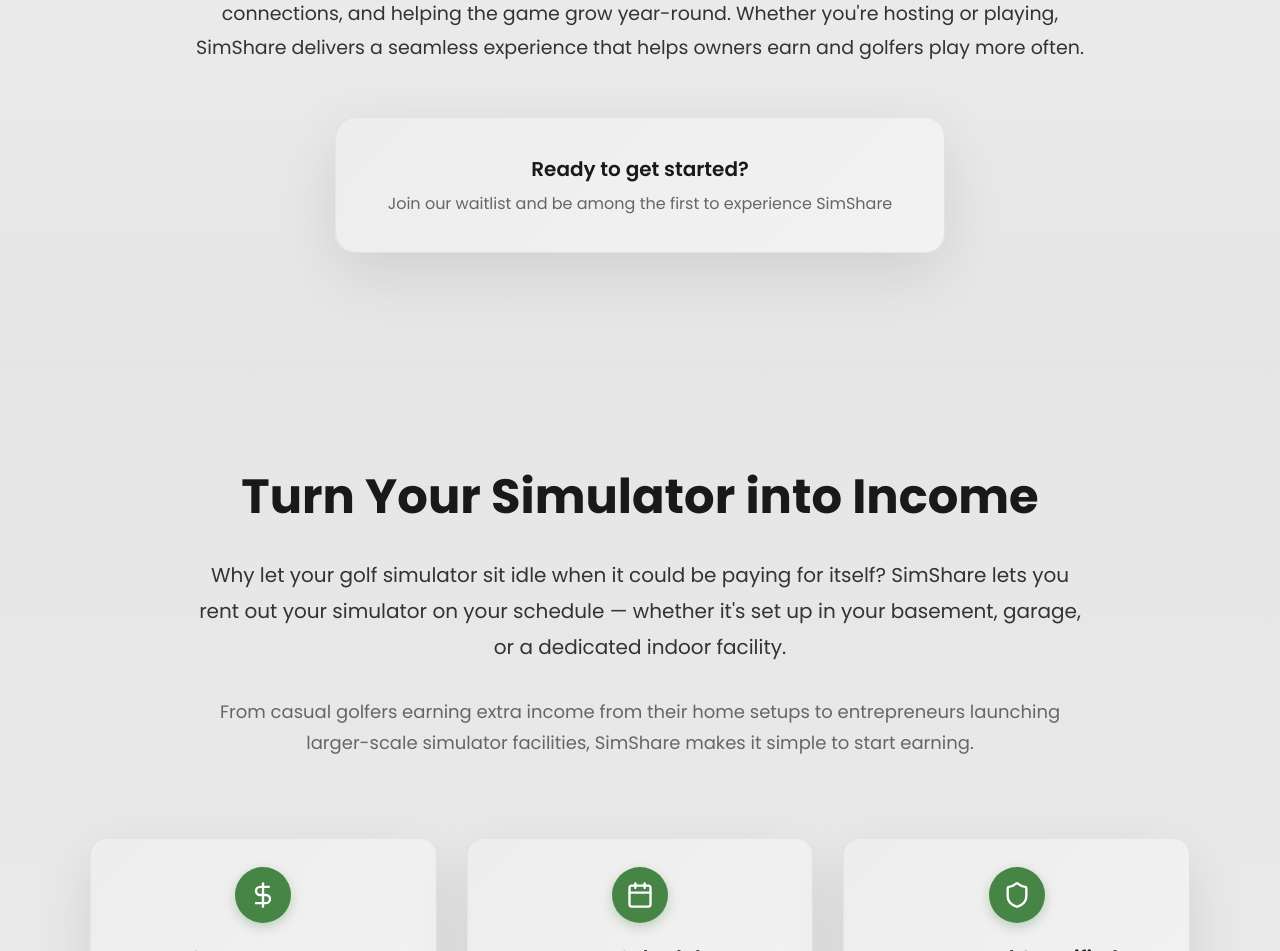
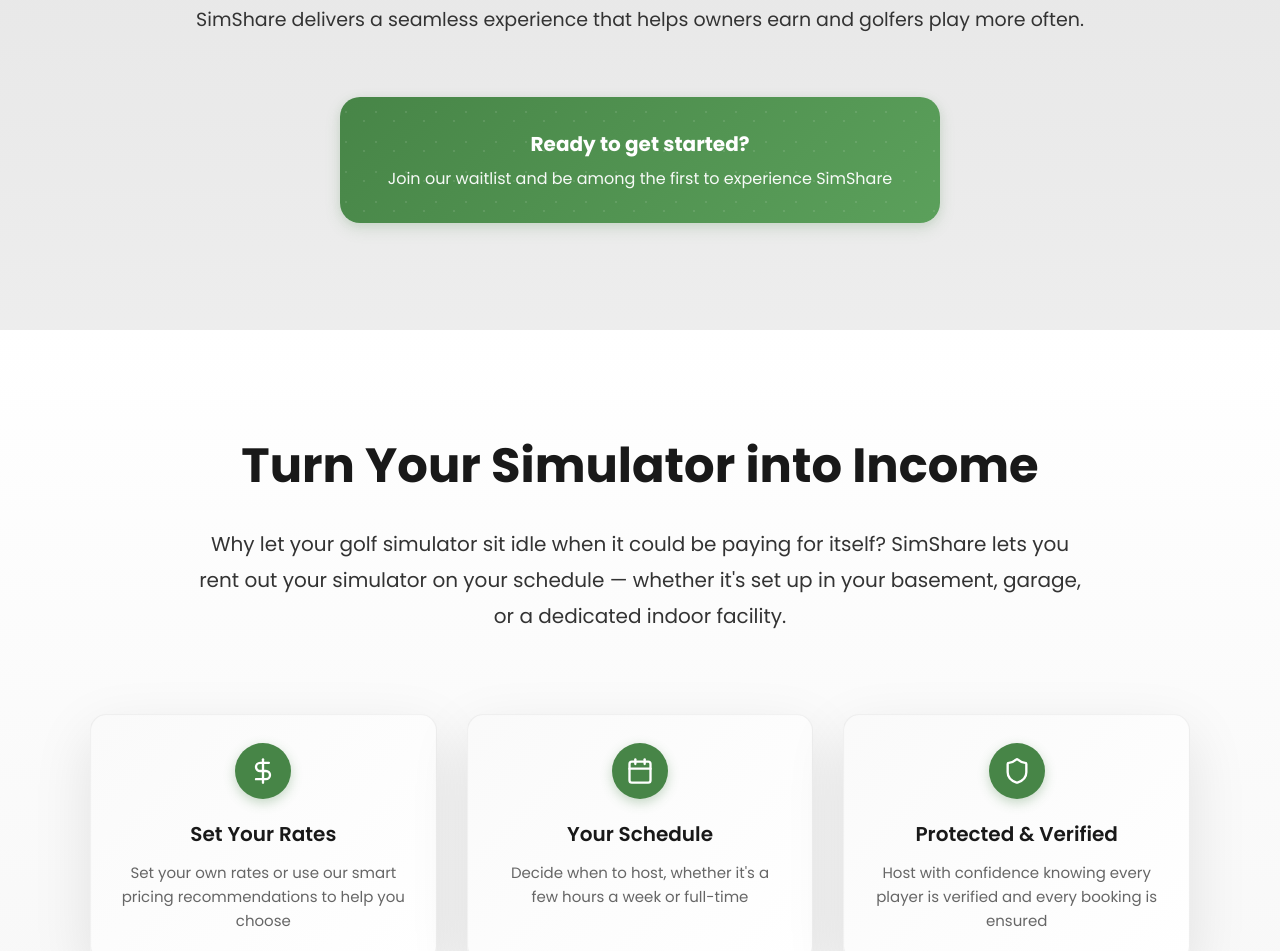
Before and after one commit to RAubi2424/SimShare-Website, a React (Vite) app: page / in a window 1280 px wide. Shown: the part 1561-2512 px from the top of the page. Built offline with nearby package versions, Linux system fonts and the light colour scheme; no server answers.

Commit message:
WEBSITE REFRESH V2

```diff
--- a/index.html
+++ b/index.html
@@ -13,10 +13,59 @@
     <title>SimShare - Your Swing, Your Schedule</title>
     <meta
       name="description"
+      content="Connecting golf simulator owners with players. Book premium golf simulators or earn income by sharing yours."
+    />
+    <meta name="keywords" content="SimShare, golf simulator rental, golf simulator sharing, indoor golf, golf simulator booking, golf simulator host, golf simulator near me" />
+    <meta name="author" content="SimShare" />
+    <link rel="canonical" href="https://simshare.ca" />
+
+    <!-- Open Graph / Facebook Meta Tags -->
+    <meta property="og:type" content="website" />
+    <meta property="og:url" content="https://simshare.ca" />
+    <meta property="og:title" content="SimShare - Your Swing, Your Schedule" />
+    <meta
+      property="og:description"
       content="Connect golf simulator owners with players. Book premium golf simulators or earn income by sharing yours."
     />
+    <meta property="og:image" content="https://simshare.ca/og-image.png" />
+    <meta property="og:image:width" content="1200" />
+    <meta property="og:image:height" content="630" />
+    <meta property="og:image:alt" content="SimShare - Your Swing, Your Schedule" />
+
+    <!-- Twitter Meta Tags -->
+    <meta property="twitter:card" content="summary_large_image" />
+    <meta property="twitter:url" content="https://simshare.ca" />
+    <meta
+      property="twitter:title"
+      content="SimShare - Your Swing, Your Schedule"
+    />
+    <meta
+      property="twitter:description"
+      content="Connect golf simulator owners with players. Book premium golf simulators or earn income by sharing yours."
+    />
+    <meta property="twitter:image" content="https://simshare.ca/og-image.png" />
+
+    <!-- Structured Data (JSON-LD) for SEO -->
+    <script type="application/ld+json">
+    {
+      "@context": "https://schema.org",
+      "@type": "Organization",
+      "name": "SimShare",
+      "url": "https://simshare.ca",
+      "logo": "https://simshare.ca/favicon.png",
+      "description": "Connecting golf simulator owners with players. Book premium golf simulators or earn income by sharing yours.",
+      "sameAs": [
+        "https://www.instagram.com/simshare",
+        "https://www.facebook.com/simshare",
+        "https://www.linkedin.com/company/simshare"
+      ],
+      "serviceType": "Golf Simulator Rental Platform",
+      "areaServed": "CA"
+    }
+    </script>
 
     <!-- Google Fonts - Poppins -->
+    <link rel="dns-prefetch" href="https://fonts.googleapis.com" />
     <link rel="preconnect" href="https://fonts.googleapis.com" />
     <link rel="preconnect" href="https://fonts.gstatic.com" crossorigin />
     <link
--- a/src/App.tsx
+++ b/src/App.tsx
@@ -51,7 +51,7 @@
 
         {/* Become a Host Section */}
         <section id="become-a-host">
-          <BecomeAHost />
+          <BecomeAHost onOpenWaitlist={() => setIsWaitlistModalOpen(true)} />
         </section>
       </main>
 
--- a/src/components/BecomeAHost.tsx
+++ b/src/components/BecomeAHost.tsx
@@ -9,7 +9,11 @@
 } from 'lucide-react';
 import { useTheme } from '../contexts/ThemeContext';
 
-export function BecomeAHost() {
+interface BecomeAHostProps {
+  onOpenWaitlist: () => void;
+}
+
+export function BecomeAHost({ onOpenWaitlist }: BecomeAHostProps) {
   const { theme } = useTheme();
   const isDark = theme === 'dark';
 
@@ -18,7 +22,7 @@
       icon: DollarSign,
       title: 'Set Your Rates',
       description:
-        'Control your pricing and turn idle time into reliable passive income',
+        'Set your own rates or use our smart pricing recommendations to help you choose',
     },
     {
       icon: Calendar,
@@ -30,13 +34,12 @@
       icon: Shield,
       title: 'Protected & Verified',
       description:
-        'Every transaction is secure and every guest is verified for safety',
+        'Host with confidence knowing every player is verified and every booking is ensured',
     },
     {
       icon: TrendingUp,
       title: 'Track Performance',
-      description:
-        'View earnings, bookings, and analytics all in one dashboard',
+      description: 'View earnings, booking patterns and more, all in one spot',
     },
     {
       icon: Clock,
@@ -46,9 +49,8 @@
     },
     {
       icon: Award,
-      title: 'Premium Listings',
-      description:
-        'Stand out with verified host badges and priority placement in search',
+      title: 'Host Rewards',
+      description: 'Earn exclusive perks and bonuses as you host more sessions',
     },
   ];
 
@@ -58,8 +60,8 @@
       style={{
         width: '100%',
         background: isDark
-          ? 'linear-gradient(180deg, hsl(0, 0%, 5%) 0%, hsl(0, 0%, 7%) 50%, hsl(0, 0%, 5%) 100%)'
-          : 'linear-gradient(180deg, hsl(0, 0%, 90%) 0%, hsl(0, 0%, 93%) 50%, hsl(0, 0%, 90%) 100%)',
+          ? 'linear-gradient(180deg, hsl(0, 0%, 5%) 0%, hsl(0, 0%, 8%) 50%, hsl(0, 0%, 5%) 100%)'
+          : 'linear-gradient(180deg, hsl(0, 0%, 100%) 0%, hsl(0, 0%, 95%) 50%, hsl(0, 0%, 100%) 100%)',
         position: 'relative',
       }}
     >
@@ -103,19 +105,6 @@
             whether it's set up in your basement, garage, or a dedicated indoor
             facility.
           </p>
-          <p
-            className="host-text"
-            style={{
-              lineHeight: '1.7',
-              color: isDark ? '#B8B8B8' : '#666666',
-              margin: 0,
-              fontFamily: 'Poppins, sans-serif',
-            }}
-          >
-            From casual golfers earning extra income from their home setups to
-            entrepreneurs launching larger-scale simulator facilities, SimShare
-            makes it simple to start earning.
-          </p>
         </div>
 
         {/* Benefits Grid */}
@@ -134,8 +123,8 @@
                 className="host-card"
                 style={{
                   background: isDark
-                    ? 'linear-gradient(135deg, hsl(0, 0%, 7%) 0%, hsl(0, 0%, 9%) 100%)'
-                    : 'linear-gradient(135deg, hsl(0, 0%, 93%) 0%, hsl(0, 0%, 95%) 100%)',
+                    ? 'linear-gradient(135deg, hsl(0, 0%, 9%) 0%, hsl(0, 0%, 11%) 100%)'
+                    : 'linear-gradient(135deg, hsl(0, 0%, 98%) 0%, hsl(0, 0%, 100%) 100%)',
                   borderRadius: '16px',
                   textAlign: 'center',
                   transition: 'transform 0.2s ease, box-shadow 0.2s ease',
@@ -219,16 +208,31 @@
             textAlign: 'center',
           }}
         >
+          <div
+            style={{
+              background: isDark
+                ? 'linear-gradient(135deg, hsl(0, 0%, 9%) 0%, hsl(0, 0%, 11%) 100%)'
+                : 'linear-gradient(135deg, hsl(0, 0%, 98%) 0%, hsl(0, 0%, 100%) 100%)',
+              borderRadius: '24px',
+              padding: '60px 40px',
+              boxShadow: isDark
+                ? '0 20px 60px rgba(0, 0, 0, 0.7), 0 8px 30px rgba(0, 0, 0, 0.4), 0 0 1px rgba(255, 255, 255, 0.05) inset'
+                : '0 20px 60px rgba(0, 0, 0, 0.1), 0 0 1px rgba(0, 0, 0, 0.05) inset',
+              border: isDark
+                ? '1px solid rgba(255, 255, 255, 0.05)'
+                : '1px solid rgba(0, 0, 0, 0.05)',
+            }}
+          >
             <h3
               className="host-control-title"
               style={{
                 fontWeight: '700',
                 color: isDark ? '#FFFFFF' : '#191919',
-              margin: '0 0 20px 0',
+                margin: '0 0 24px 0',
                 fontFamily: 'Poppins, sans-serif',
               }}
             >
-            You're in Control — Every Step of the Way
+              Have a Dedicated Simulator Facility?
             </h3>
             <p
               className="host-control-text"
@@ -242,65 +246,68 @@
                 marginRight: 'auto',
               }}
             >
-            SimShare gives you total flexibility. You decide when to host, what
-            to charge, and who to welcome. Your personalized host dashboard
-            makes it easy to manage bookings, view earnings, and track
-            performance — all in one place.
+              Do you own a commercial simulator facility or dream of starting
+              your own business? SimShare connects you with a vast network of
+              golfers to help you fill unused tee times and generate consistent
+              off-peak revenue — all without adding extra work to your day.
             </p>
             <p
               className="host-control-text"
               style={{
                 lineHeight: '1.7',
                 color: isDark ? '#B8B8B8' : '#666666',
-              margin: 0,
+                margin: '0 0 40px 0',
                 fontFamily: 'Poppins, sans-serif',
                 maxWidth: '800px',
                 marginLeft: 'auto',
                 marginRight: 'auto',
               }}
             >
-            Our system automates payments and sends confirmations instantly, so
-            you never have to chase a booking or handle cash. Whether you're
-            sharing a home setup a few hours a week or running multiple bays
-            full-time, you stay in full control.
+              We help simulator businesses get off the ground faster. Our
+              platform removes all the hassle of booking management, letting you
+              focus on the things that matter.
             </p>
             <div
               style={{
-              marginTop: '32px',
-              padding: '20px',
-              backgroundColor: isDark ? 'hsl(0, 0%, 10%)' : 'hsl(0, 0%, 100%)',
+                background: 'linear-gradient(135deg, #478547 0%, #5ba05b 100%)',
                 borderRadius: '16px',
+                padding: '24px 32px',
                 display: 'inline-block',
-              transition: 'transform 0.2s ease, box-shadow 0.2s ease',
                 cursor: 'default',
-              boxShadow: isDark
-                ? '0 4px 12px rgba(0, 0, 0, 0.3)'
-                : '0 4px 12px rgba(0, 0, 0, 0.08)',
-            }}
-            onMouseEnter={e => {
-              e.currentTarget.style.transform = 'translateY(-4px)';
-              e.currentTarget.style.boxShadow = isDark
-                ? '0 8px 24px rgba(0, 0, 0, 0.5), 0 4px 12px rgba(0, 0, 0, 0.3)'
-                : '0 8px 24px rgba(0, 0, 0, 0.12), 0 4px 12px rgba(0, 0, 0, 0.06)';
-            }}
-            onMouseLeave={e => {
-              e.currentTarget.style.transform = 'translateY(0)';
-              e.currentTarget.style.boxShadow = isDark
-                ? '0 4px 12px rgba(0, 0, 0, 0.3)'
-                : '0 4px 12px rgba(0, 0, 0, 0.08)';
+                boxShadow:
+                  '0 6px 16px rgba(71, 133, 71, 0.15), 0 2px 8px rgba(71, 133, 71, 0.1)',
+                position: 'relative',
+                overflow: 'hidden',
               }}
             >
+              {/* Subtle pattern overlay */}
+              <div
+                style={{
+                  position: 'absolute',
+                  top: 0,
+                  left: 0,
+                  right: 0,
+                  bottom: 0,
+                  opacity: 0.1,
+                  background:
+                    'radial-gradient(circle at 20% 50%, white 1px, transparent 1px), radial-gradient(circle at 80% 80%, white 1px, transparent 1px)',
+                  backgroundSize: '30px 30px',
+                }}
+              />
               <p
                 style={{
-                fontSize: '19px',
-                fontWeight: '600',
-                color: '#478547',
+                  fontSize: '22px',
+                  fontWeight: '700',
+                  color: '#FFFFFF',
                   margin: 0,
                   fontFamily: 'Poppins, sans-serif',
+                  position: 'relative',
+                  letterSpacing: '0.5px',
                 }}
               >
-              You set the rules — we handle the rest.
+                You set the rules — We handle the rest.
               </p>
+            </div>
           </div>
         </div>
 
@@ -313,6 +320,7 @@
             textAlign: 'center',
             position: 'relative',
             overflow: 'hidden',
+            padding: '60px 40px',
           }}
         >
           {/* Background pattern */}
@@ -385,6 +393,7 @@
                 marginBottom: '32px',
                 display: 'inline-block',
                 backdropFilter: 'blur(10px)',
+                padding: '24px 32px',
               }}
             >
               <p
@@ -409,7 +418,7 @@
                   fontFamily: 'Poppins, sans-serif',
                 }}
               >
-                0% SimShare Fees for First 50 Hosts
+                For The First 100 Hosts
               </p>
               <p
                 className="host-cta-badge-text"
@@ -423,18 +432,31 @@
               </p>
             </div>
 
-            <p
+            <button
+              onClick={onOpenWaitlist}
               className="host-cta-final"
               style={{
                 fontWeight: '600',
                 color: '#FFFFFF',
                 margin: 0,
                 fontFamily: 'Poppins, sans-serif',
+                background: 'transparent',
+                border: 'none',
+                cursor: 'pointer',
+                fontSize: 'inherit',
+                textDecoration: 'underline',
+                textUnderlineOffset: '4px',
+                transition: 'opacity 0.2s ease',
+                display: 'block',
+                width: '100%',
+                textAlign: 'center',
               }}
+              onMouseEnter={e => (e.currentTarget.style.opacity = '0.8')}
+              onMouseLeave={e => (e.currentTarget.style.opacity = '1')}
             >
               Join the pre-launch waitlist and start earning from your
               simulator!
-            </p>
+            </button>
           </div>
         </div>
       </div>
--- a/src/components/SimShareFooter.tsx
+++ b/src/components/SimShareFooter.tsx
@@ -96,15 +96,15 @@
       style={{
         width: '100%',
         background: isDark
-          ? 'linear-gradient(135deg, hsl(0, 0%, 9%) 0%, hsl(0, 0%, 7%) 100%)'
-          : 'linear-gradient(135deg, hsl(0, 0%, 95%) 0%, hsl(0, 0%, 92%) 100%)',
+          ? 'linear-gradient(135deg, hsl(0, 0%, 8%) 0%, hsl(0, 0%, 10%) 100%)'
+          : 'linear-gradient(135deg, hsl(0, 0%, 93%) 0%, hsl(0, 0%, 90%) 100%)',
         display: 'flex',
         alignItems: 'center',
         justifyContent: 'space-between',
         borderTopLeftRadius: '16px',
         borderTopRightRadius: '16px',
         boxShadow: isDark
-          ? '0 -20px 60px rgba(0, 0, 0, 0.5), 0 0 1px rgba(255, 255, 255, 0.05) inset'
+          ? '0 -20px 60px rgba(0, 0, 0, 0.7), 0 -8px 30px rgba(0, 0, 0, 0.4), 0 0 1px rgba(255, 255, 255, 0.05) inset'
           : '0 -20px 60px rgba(0, 0, 0, 0.1), 0 0 1px rgba(0, 0, 0, 0.05) inset',
         border: isDark
           ? '1px solid rgba(255, 255, 255, 0.05)'
--- a/src/components/WaitlistModal.tsx
+++ b/src/components/WaitlistModal.tsx
@@ -430,8 +430,8 @@
               }}
             >
               <option value="">Select your interest</option>
-              <option value="player">Booking simulators as a player</option>
-              <option value="host">Hosting my simulator to earn income</option>
+              <option value="player">Player</option>
+              <option value="host">Host</option>
               <option value="both">Both playing and hosting</option>
             </select>
             {errors.interest && (
--- a/src/components/WhatIsSimShare.tsx
+++ b/src/components/WhatIsSimShare.tsx
@@ -8,12 +8,12 @@
     {
       title: 'For Golfers',
       description:
-        'Browse nearby simulators, compare prices, amenities and technologies then book instantly all in one platform',
+        'Browse nearby simulators, compare prices, amenities and technologies then book instantly all in one platform.',
     },
     {
       title: 'For Owners',
       description:
-        'Turn downtime into dependable passive income, through secure transactions to verified golfers.',
+        'Earn passive income by renting out your simulator through secure transactions to verified golfers.',
     },
   ];
 
@@ -23,8 +23,8 @@
       style={{
         width: '100%',
         background: isDark
-          ? 'linear-gradient(180deg, hsl(0, 0%, 5%) 0%, hsl(0, 0%, 7%) 50%, hsl(0, 0%, 5%) 100%)'
-          : 'linear-gradient(180deg, hsl(0, 0%, 90%) 0%, hsl(0, 0%, 93%) 50%, hsl(0, 0%, 90%) 100%)',
+          ? 'linear-gradient(180deg, hsl(0, 0%, 8%) 0%, hsl(0, 0%, 10%) 50%, hsl(0, 0%, 8%) 100%)'
+          : 'linear-gradient(180deg, hsl(0, 0%, 93%) 0%, hsl(0, 0%, 90%) 50%, hsl(0, 0%, 93%) 100%)',
         position: 'relative',
       }}
     >
@@ -38,7 +38,7 @@
         <div
           style={{
             textAlign: 'center',
-            marginBottom: '60px',
+            marginBottom: '32px',
           }}
         >
           <h2
@@ -83,8 +83,8 @@
             className="what-grid"
             style={{
               background: isDark
-                ? 'linear-gradient(135deg, hsl(0, 0%, 7%) 0%, hsl(0, 0%, 9%) 100%)'
-                : 'linear-gradient(135deg, hsl(0, 0%, 93%) 0%, hsl(0, 0%, 95%) 100%)',
+                ? 'linear-gradient(135deg, hsl(0, 0%, 9%) 0%, hsl(0, 0%, 11%) 100%)'
+                : 'linear-gradient(135deg, hsl(0, 0%, 95%) 0%, hsl(0, 0%, 97%) 100%)',
               borderRadius: '20px',
               boxShadow: isDark
                 ? '0 20px 60px rgba(0, 0, 0, 0.7), 0 8px 30px rgba(0, 0, 0, 0.4), 0 0 1px rgba(255, 255, 255, 0.05) inset'
@@ -101,8 +101,8 @@
                 style={{
                   borderLeft: `4px solid #478547`,
                   background: isDark
-                    ? 'linear-gradient(135deg, hsl(0, 0%, 9%) 0%, hsl(0, 0%, 11%) 100%)'
-                    : 'linear-gradient(135deg, hsl(0, 0%, 95%) 0%, hsl(0, 0%, 97%) 100%)',
+                    ? 'linear-gradient(135deg, hsl(0, 0%, 10%) 0%, hsl(0, 0%, 12%) 100%)'
+                    : 'linear-gradient(135deg, hsl(0, 0%, 97%) 0%, hsl(0, 0%, 99%) 100%)',
                   borderRadius: '12px',
                   boxShadow: isDark
                     ? '0 4px 12px rgba(0, 0, 0, 0.5)'
@@ -180,46 +180,43 @@
             className="what-cta"
             style={{
               display: 'inline-block',
-              background: isDark
-                ? 'linear-gradient(135deg, hsl(0, 0%, 7%) 0%, hsl(0, 0%, 9%) 100%)'
-                : 'linear-gradient(135deg, hsl(0, 0%, 93%) 0%, hsl(0, 0%, 95%) 100%)',
+              background: 'linear-gradient(135deg, #478547 0%, #5ba05b 100%)',
               borderRadius: '20px',
-              boxShadow: isDark
-                ? '0 20px 60px rgba(0, 0, 0, 0.7), 0 8px 30px rgba(0, 0, 0, 0.4), 0 0 1px rgba(255, 255, 255, 0.05) inset'
-                : '0 20px 60px rgba(0, 0, 0, 0.1), 0 0 1px rgba(0, 0, 0, 0.05) inset',
-              border: isDark
-                ? '1px solid rgba(255, 255, 255, 0.05)'
-                : '1px solid rgba(0, 0, 0, 0.05)',
-              transform: 'translateY(-8px)',
-              transition: 'transform 0.2s ease, box-shadow 0.2s ease',
+              padding: '32px 48px',
+              boxShadow:
+                '0 6px 16px rgba(71, 133, 71, 0.15), 0 2px 8px rgba(71, 133, 71, 0.1)',
+              position: 'relative',
+              overflow: 'hidden',
               cursor: 'default',
             }}
-            onMouseEnter={e => {
-              e.currentTarget.style.transform = 'translateY(-12px)';
-              e.currentTarget.style.boxShadow = isDark
-                ? '0 25px 70px rgba(0, 0, 0, 0.8), 0 12px 40px rgba(0, 0, 0, 0.5), 0 0 1px rgba(255, 255, 255, 0.05) inset'
-                : '0 25px 70px rgba(0, 0, 0, 0.15), 0 0 1px rgba(0, 0, 0, 0.05) inset';
-            }}
-            onMouseLeave={e => {
-              e.currentTarget.style.transform = 'translateY(-8px)';
-              e.currentTarget.style.boxShadow = isDark
-                ? '0 20px 60px rgba(0, 0, 0, 0.7), 0 8px 30px rgba(0, 0, 0, 0.4), 0 0 1px rgba(255, 255, 255, 0.05) inset'
-                : '0 20px 60px rgba(0, 0, 0, 0.1), 0 0 1px rgba(0, 0, 0, 0.05) inset';
-            }}
           >
+            {/* Subtle pattern overlay */}
             <div
               style={{
-                borderRadius: '12px',
-                padding: '4px',
+                position: 'absolute',
+                top: 0,
+                left: 0,
+                right: 0,
+                bottom: 0,
+                opacity: 0.1,
+                background:
+                  'radial-gradient(circle at 20% 50%, white 1px, transparent 1px), radial-gradient(circle at 80% 80%, white 1px, transparent 1px)',
+                backgroundSize: '30px 30px',
+              }}
+            />
+            <div
+              style={{
+                position: 'relative',
               }}
             >
               <p
                 className="what-cta-title"
                 style={{
-                  fontWeight: '600',
-                  color: isDark ? '#FFFFFF' : '#191919',
+                  fontWeight: '700',
+                  color: '#FFFFFF',
                   margin: '0 0 8px 0',
                   fontFamily: 'Poppins, sans-serif',
+                  fontSize: '20px',
                 }}
               >
                 Ready to get started?
@@ -227,7 +224,7 @@
               <p
                 className="what-cta-text"
                 style={{
-                  color: isDark ? '#B8B8B8' : '#666666',
+                  color: 'rgba(255, 255, 255, 0.95)',
                   margin: 0,
                   fontFamily: 'Poppins, sans-serif',
                 }}
```
Also changed, not shown: 1 other file (tests, documents, lock files or other folders). Lines whose indentation alone changed are shown as unchanged.
